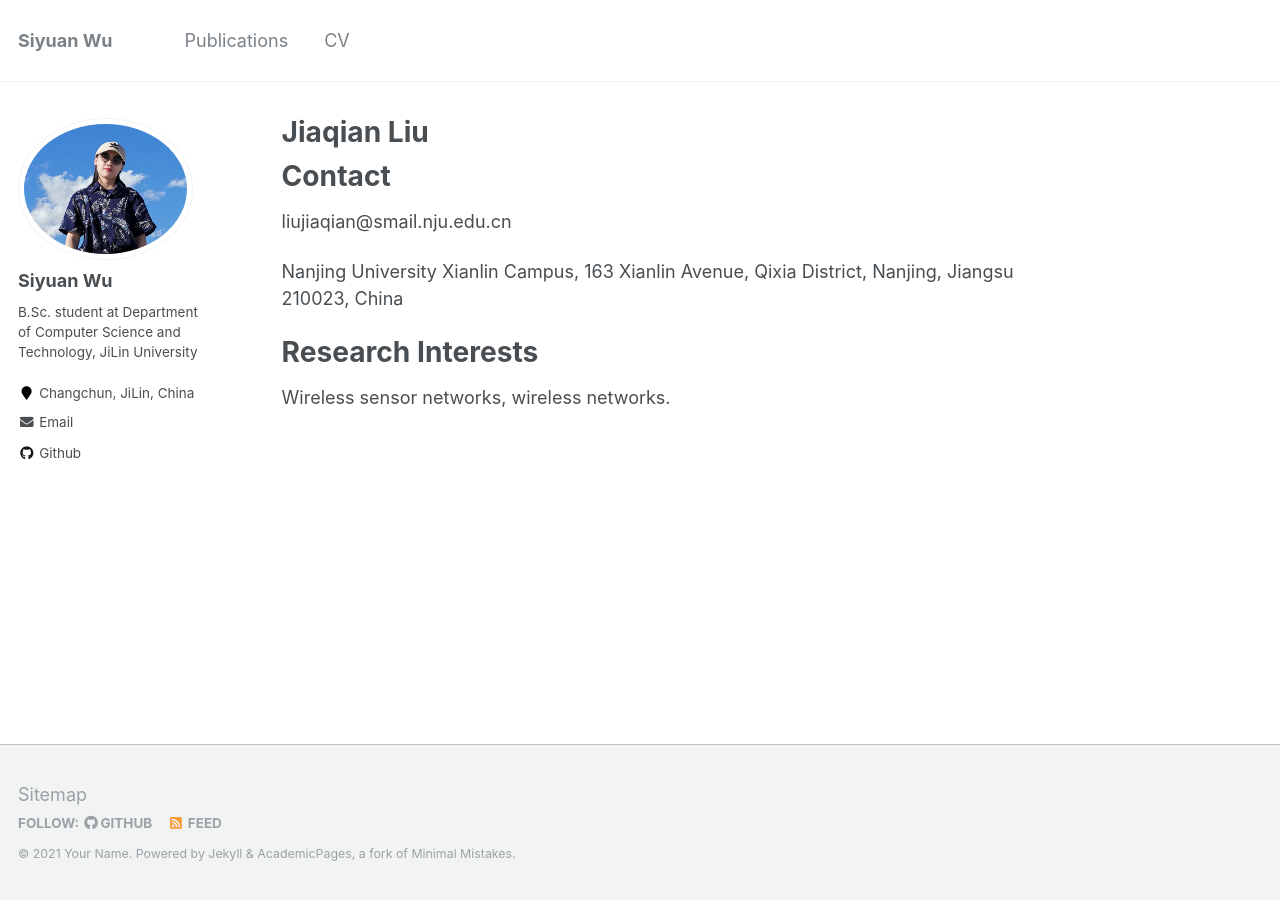
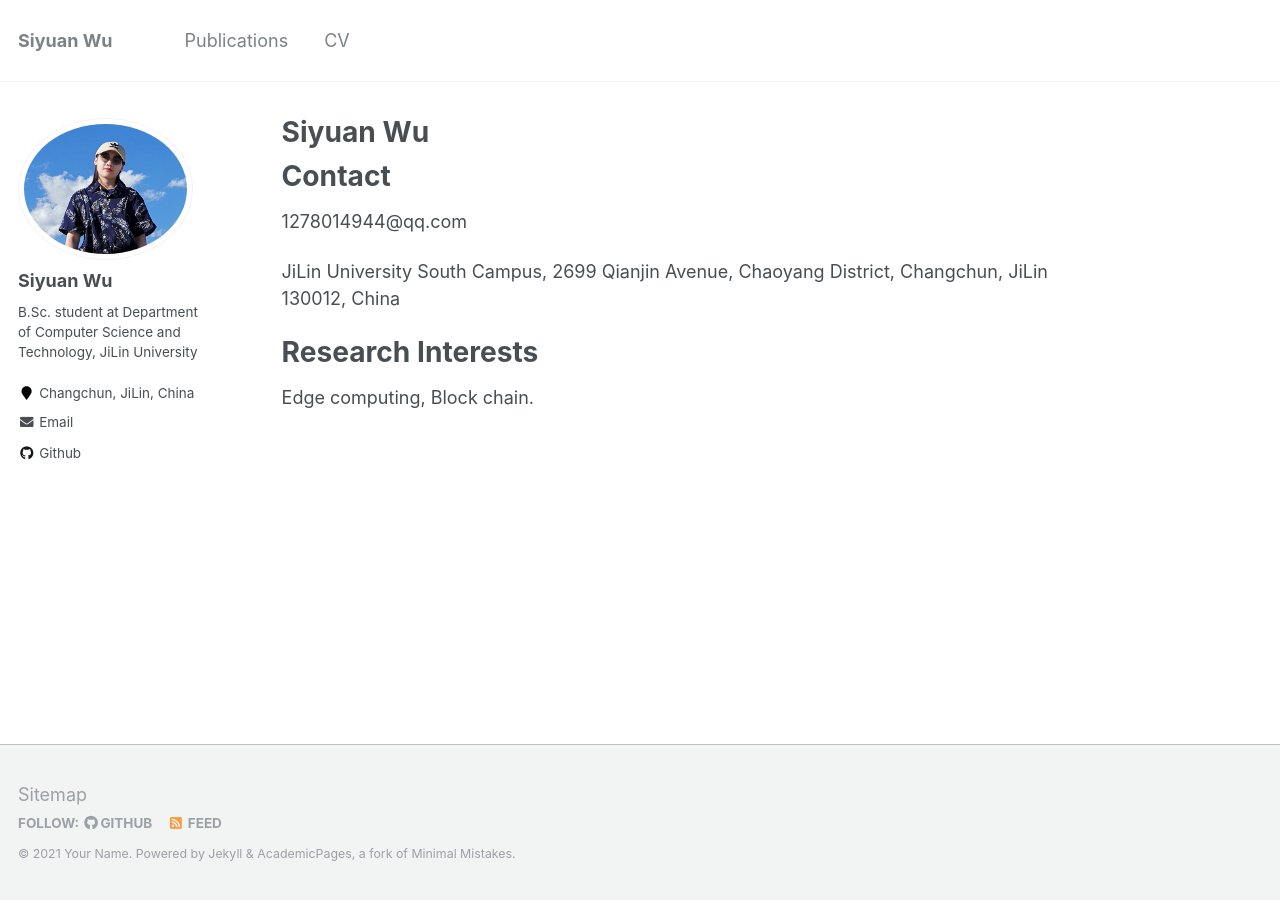
Before and after one commit to Siyuan01/Siyuan01.github.io, a Jekyll site: the page built from _pages/about.md, in a window 1280 px wide. Built offline with Jekyll 4.4.1, drawn with Linux system fonts in a browser that asks for light colours.

Commit message:
Update about.md

```diff
--- a/_pages/about.md
+++ b/_pages/about.md
@@ -1,6 +1,6 @@
 ---
 permalink: /
-title: "Jiaqian Liu"
+title: "Siyuan Wu"
 excerpt: "About me"
 author_profile: true
 redirect_from:
@@ -13,12 +13,12 @@ redirect_from:
 
 Contact
 ======
-liujiaqian@smail.nju.edu.cn
+1278014944@qq.com
 
-Nanjing University Xianlin Campus,
-163 Xianlin Avenue, Qixia District,
-Nanjing, Jiangsu 210023, China
+JiLin University South Campus,
+2699 Qianjin Avenue, Chaoyang District,
+Changchun, JiLin 130012, China
 
 Research Interests
 ======
-Wireless sensor networks, wireless networks.
+Edge computing, Block chain.
```
